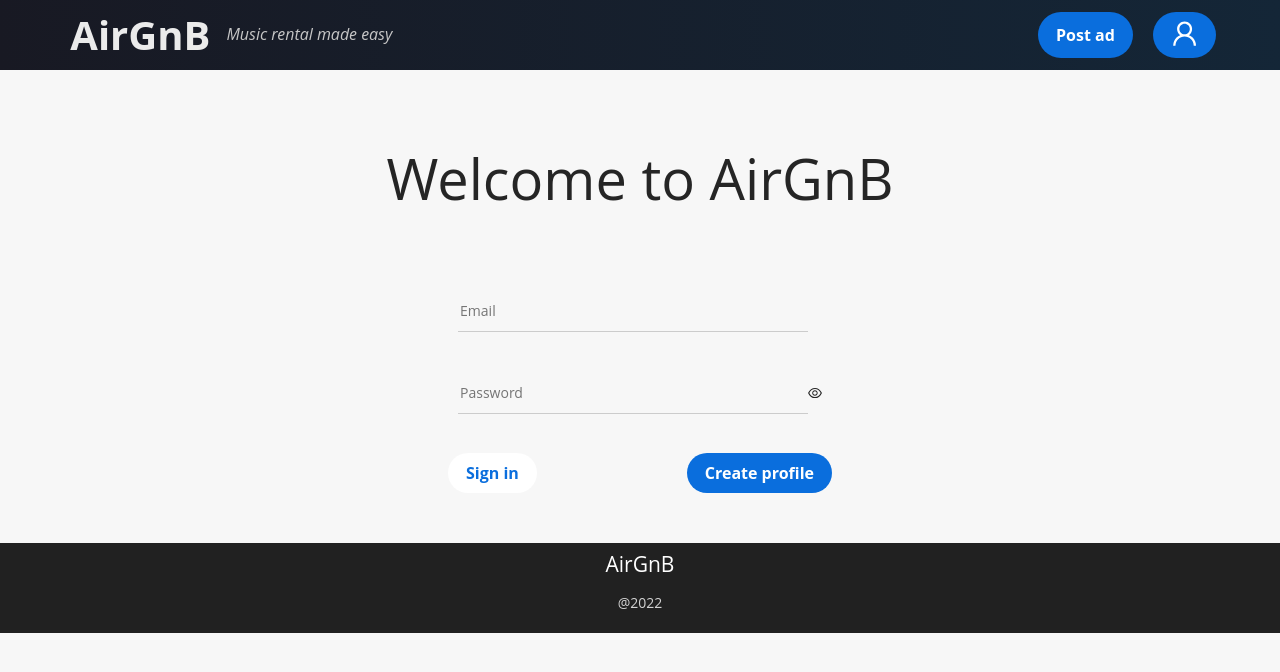
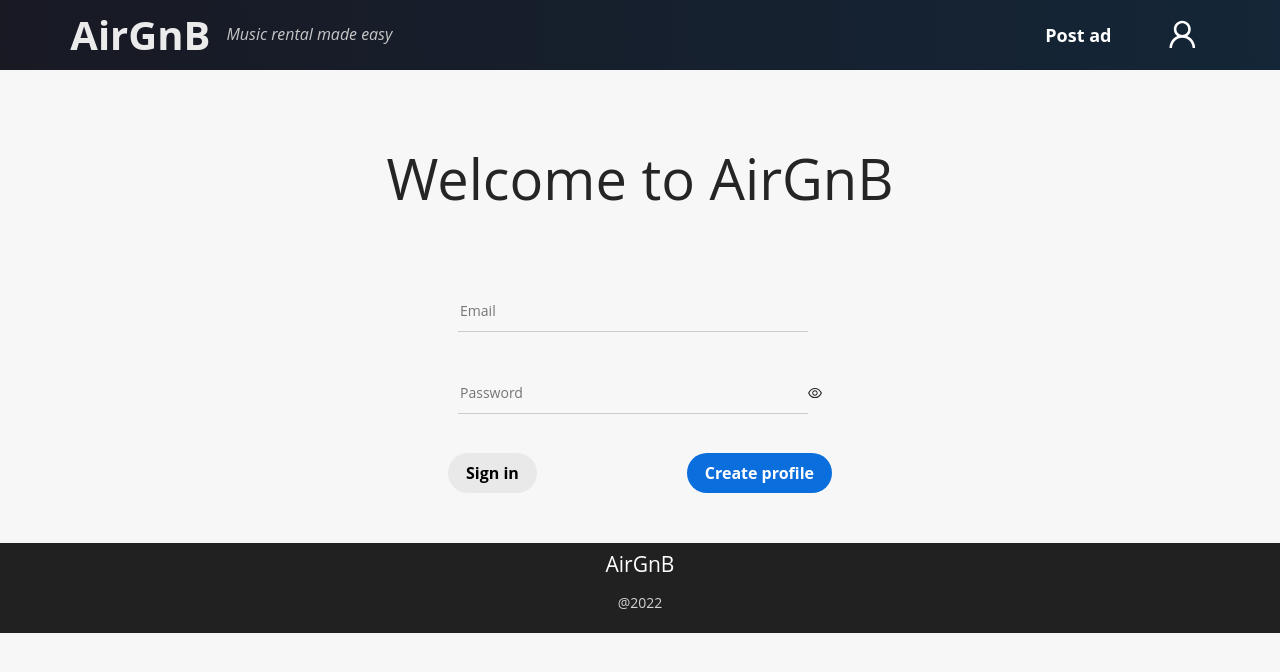
Before and after one commit to leo-dao/AirGnB, a React (Create React App) app in the folder client/: page /sign-in in a window 1280 px wide. Shown: the top 672 px of the page. Built offline with nearby package versions, Linux system fonts and the light colour scheme; no server answers.

Commit message:
Modified button components

```diff
--- a/client/src/components/Atoms/Button/index.tsx
+++ b/client/src/components/Atoms/Button/index.tsx
@@ -37,11 +37,22 @@ const StyledButton = styled.button.attrs((props: ButtonProps) => props)`
     }
 
     ${(props: ButtonProps) =>
+        props.header &&
+        css`
+    background: none;
+    border-radius: 0px;
+    font-size: 18px;
+    &:hover {
+        background: none;
+        border-bottom: 1px solid #d4d1d1;
+    };
+    `}
+
+    ${(props: ButtonProps) =>
         props.secondary &&
         css`
-        background-color: white;
-        border-color: black;
-        color: #0A6EDD;
+        background-color: #e9e9e9;
+        color: black;
         & > * {
             color: #0A6EDD;
         }
@@ -67,19 +78,15 @@ const StyledButton = styled.button.attrs((props: ButtonProps) => props)`
 
 interface ButtonProps {
     text?: string,
-    width?: string,
-    height?: string,
-    fontSize?: string,
     component?: React.ReactNode,
-    backgroundColor?: string,
     disabled?: boolean,
-    borderRadius?: string,
     onClick?: () => void,
     goTo?: string,
     state?: any,
     secondary?: boolean,
     tertiary?: boolean,
     type?: string,
+    header?: boolean
 }
 
 const Button = (props: ButtonProps) => {
@@ -95,12 +102,8 @@ const Button = (props: ButtonProps) => {
             onClick={onClick}
             secondary={props.secondary}
             tertiary={props.tertiary}
-            width={props.width}
-            height={props.height}
-            disabled={props.disabled}
-            fontSize={props.fontSize}
-            borderRadius={props.borderRadius}
             type={props.type}
+            header={props.header}
         >
             {props.text} {props.component}
         </StyledButton>;
--- a/client/src/components/Atoms/ChatButton/index.tsx
+++ b/client/src/components/Atoms/ChatButton/index.tsx
@@ -16,7 +16,6 @@ const ChatButton = (props: ChatProps) => {
             component={
                 <MessageOutlined style={{ fontSize: "1.7em" }} />
             }
-            width={props.width}
         />
     )
 }
--- a/client/src/components/Atoms/UserButton/index.tsx
+++ b/client/src/components/Atoms/UserButton/index.tsx
@@ -1,16 +1,20 @@
 import React from "react";
 import Button from "../Button";
 import { UserOutlined } from "@ant-design/icons";
+import { BooleanLiteral } from "typescript";
 
 interface Props {
     onClick?: () => void,
+    header?: boolean,
 }
 
 const UserButton = (props: Props) => {
     return (
         <Button
             component={<UserOutlined style={{ fontSize: "1.7em" }} />}
-            onClick={props.onClick} />
+            onClick={props.onClick}
+            header={props.header}
+        />
     )
 }
 
--- a/client/src/components/Molecules/HeaderButtons/index.tsx
+++ b/client/src/components/Molecules/HeaderButtons/index.tsx
@@ -26,11 +26,13 @@ const HeaderButtons = () => {
             <Button
                 text="Post ad"
                 onClick={() => window.location.href = post}
+                header
             />
             <Space />
             <Space />
             <UserButton
                 onClick={() => window.location.href = account}
+                header
             />
         </StyledHeaderButtons>
     )
--- a/client/src/components/Molecules/Register/index.tsx
+++ b/client/src/components/Molecules/Register/index.tsx
@@ -173,9 +173,6 @@ const Register = () => {
             </ContainerAvatar>
             <Button
                 text="Create profile"
-                width='200px'
-                height='45px'
-                fontSize="25px"
                 type='submit'
             />
             <ErrorMessage msg={error.msg} on={error.display} />
--- a/client/src/components/Molecules/SignIn/index.tsx
+++ b/client/src/components/Molecules/SignIn/index.tsx
@@ -70,15 +70,11 @@ const SignIn = () => {
             <ButtonContainer>
                 <Button
                     text={"Sign in"}
-                    width={'170px'}
-                    height={'55px'}
                     secondary
                     type={"submit"}
                 />
                 <Button
                     text={"Create profile"}
-                    width={'170px'}
-                    height={'55px'}
                     onClick={() => window.location.href = '/register'}
                 />
             </ButtonContainer>
--- a/client/src/components/Organisms/AdPostForm/index.tsx
+++ b/client/src/components/Organisms/AdPostForm/index.tsx
@@ -118,9 +118,6 @@ const AdPostForm = (props: PostAdProps) => {
             <Button
                 type='submit'
                 text='Post Ad'
-                width='200px'
-                height='70px'
-                fontSize="30px"
                 disabled={props.imagesDisabled}
             />
         </Form >
--- a/client/src/components/Pages/BookAd/index.tsx
+++ b/client/src/components/Pages/BookAd/index.tsx
@@ -120,10 +120,6 @@ const BookAd = () => {
             <ButtonContainer>
                 <Button
                     text="Pay"
-                    width="180px"
-                    height="60px"
-                    fontSize="30px"
-                    borderRadius="10px"
                     onClick={bookAd}
                 />
             </ButtonContainer>
```
